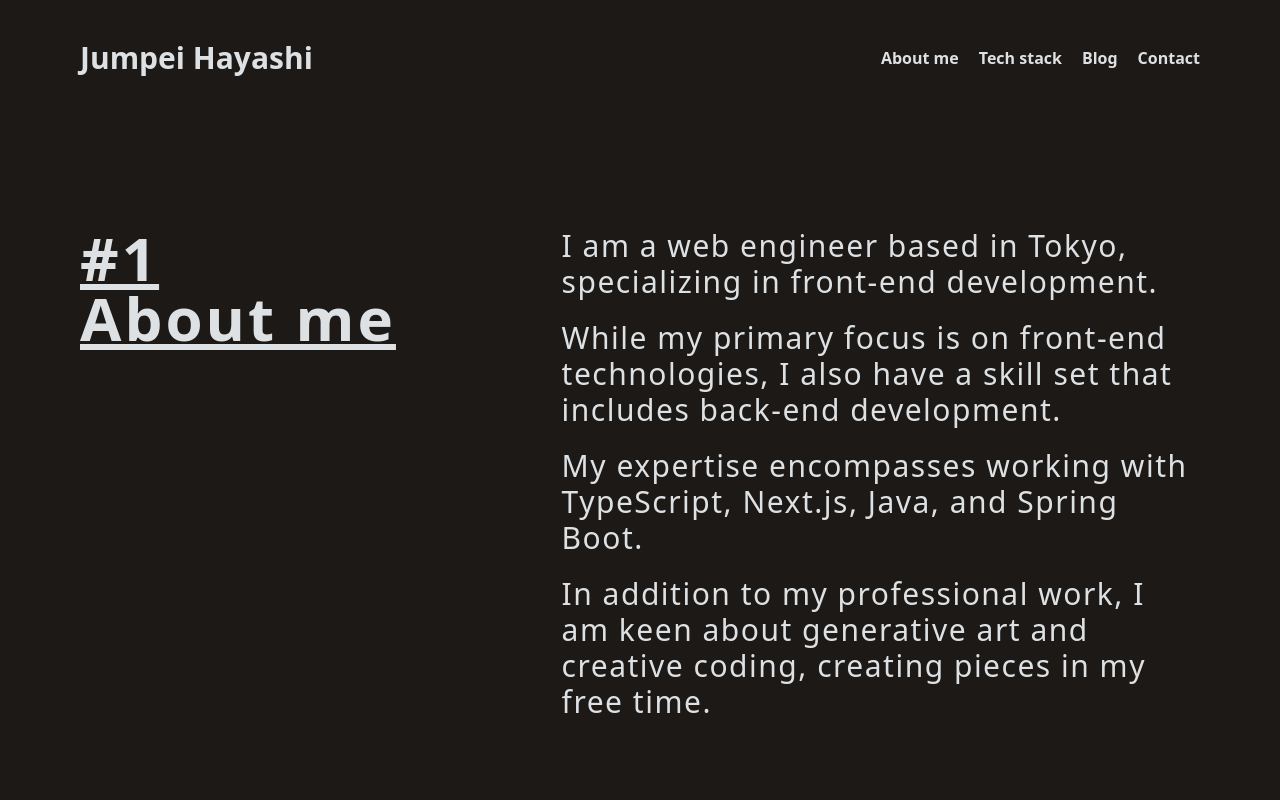
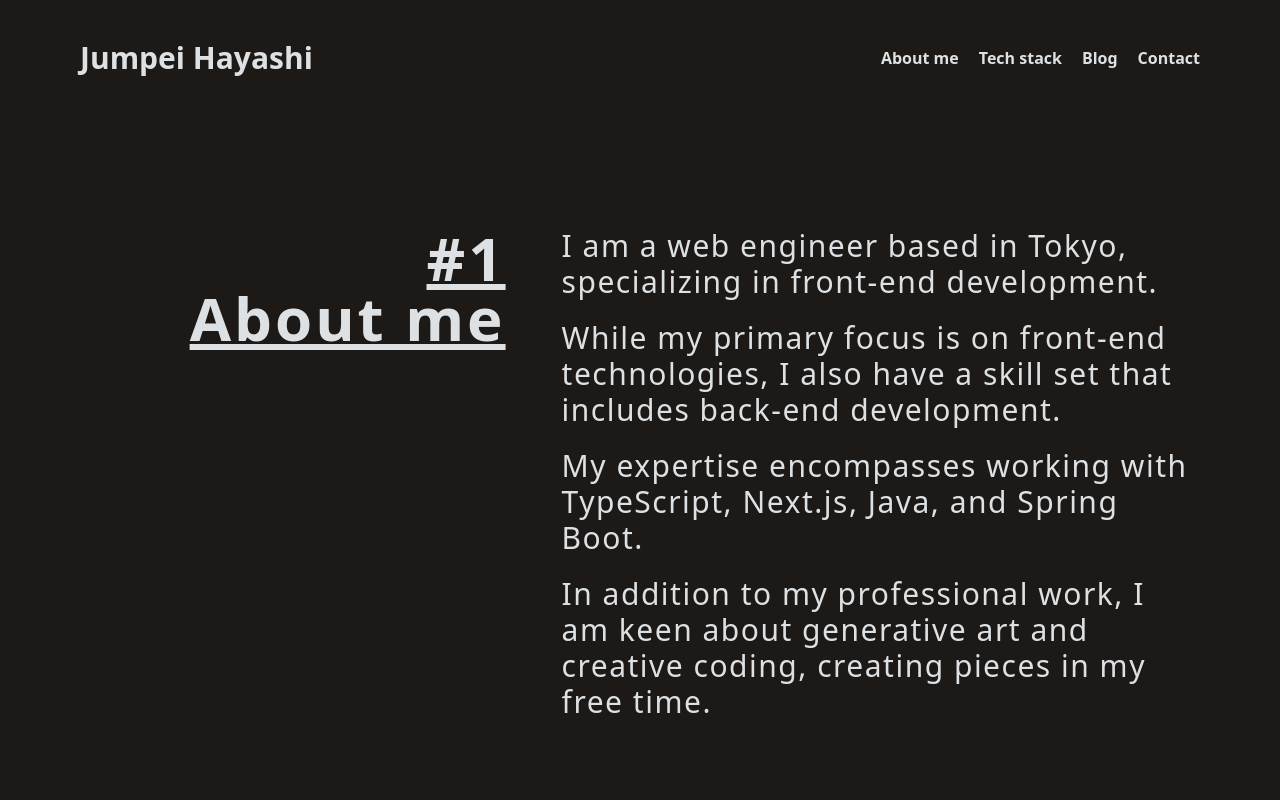
Before and after one commit to pay-hayashi/pay-hayashi.github.io, a Next.js app: page / in a window 1280 px wide. Shown: the top 800 px of the page. Built offline with nearby package versions, Linux system fonts and the light colour scheme.

Commit message:
change: align

```diff
--- a/src/features/home/IndexPres.tsx
+++ b/src/features/home/IndexPres.tsx
@@ -155,7 +155,12 @@ export const IndexPres = () => {
                 `${i % 2 ? 'bg-stone-100' : 'bg-stone-900'}`,
               )}
             >
-              <div className="lg:w-2/5 mix-blend-difference">
+              <div
+                className={twMerge(
+                  'lg:w-2/5 mix-blend-difference',
+                  i % 2 ? 'lg:text-left' : 'lg:text-right',
+                )}
+              >
                 <h2 className="underline text-6xl font-bold tracking-wider lg:whitespace-pre-wrap">
                   {`#${i + 1}\n${title}`}
                 </h2>
```
